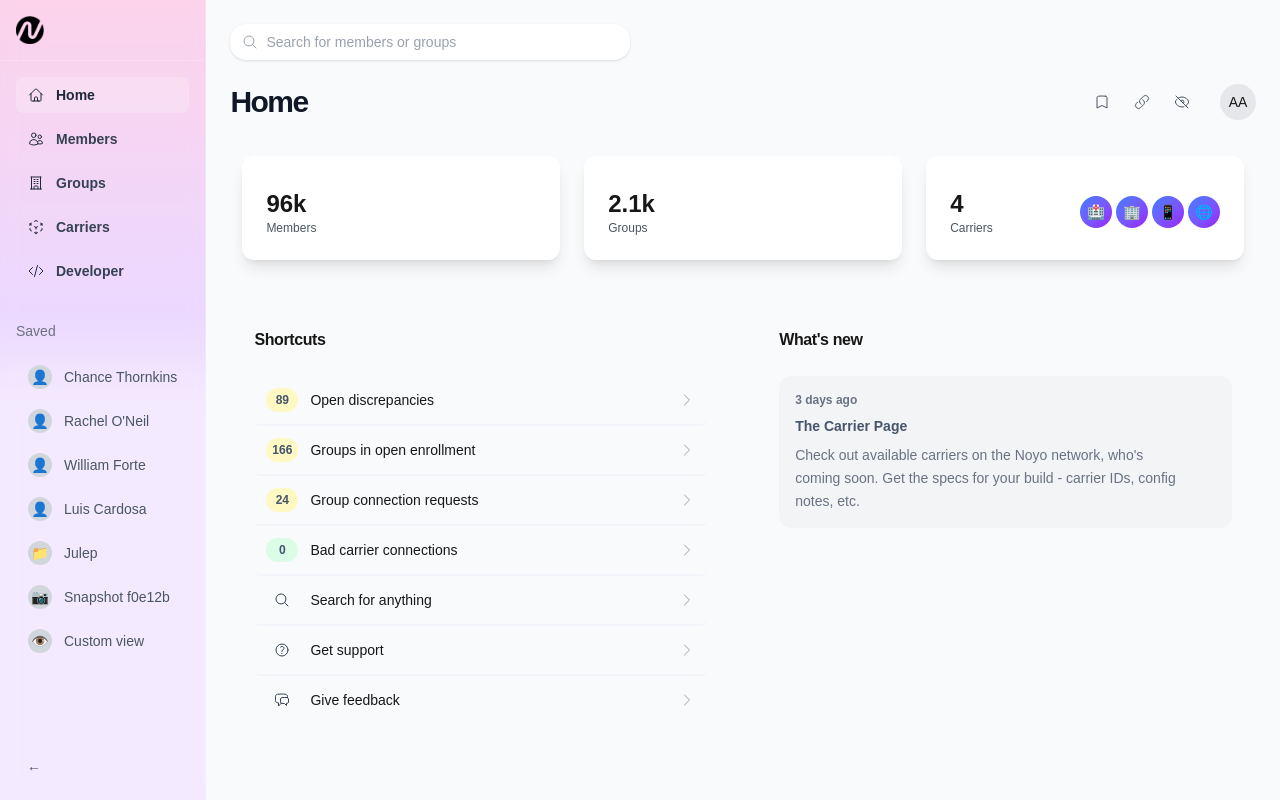
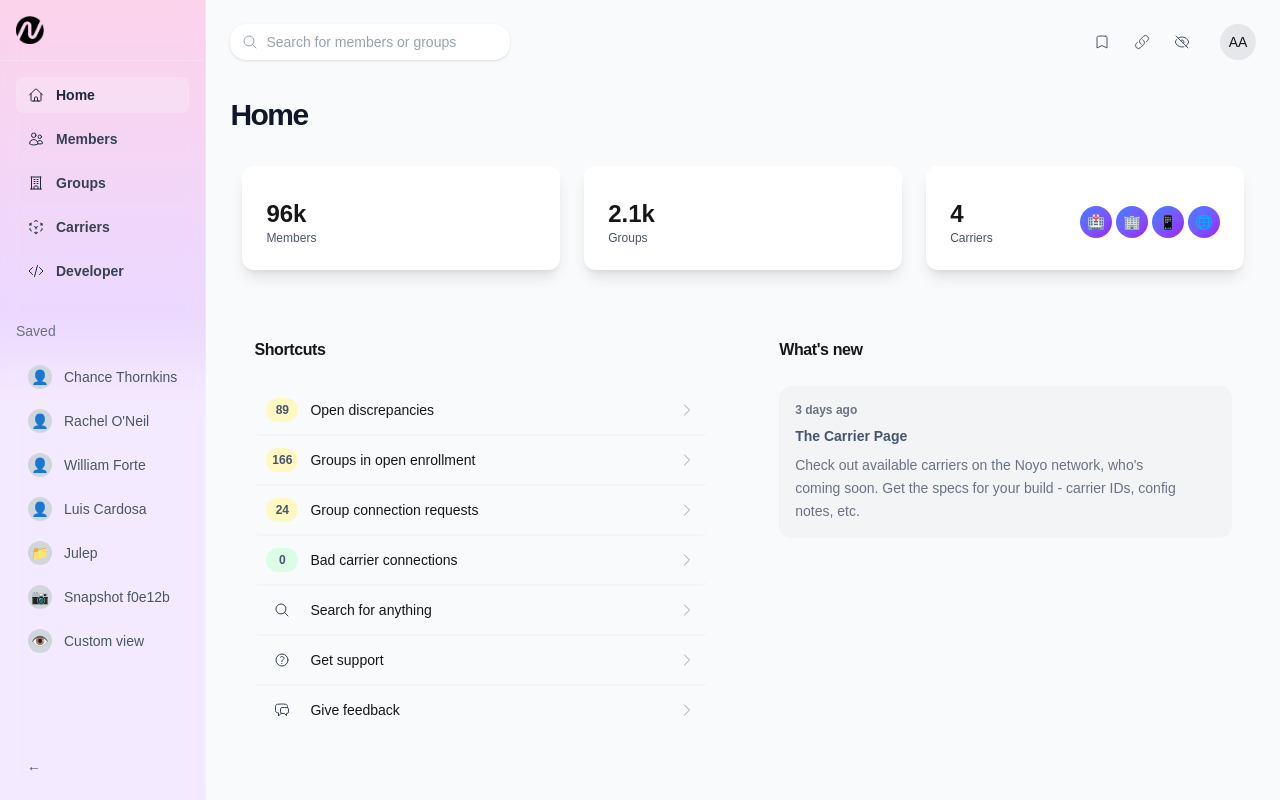
Before and after one commit to qeryz/ben-mock-ui, a Next.js app: page / in a window 1280 px wide. Built offline with nearby package versions, Linux system fonts and the light colour scheme.

Commit message:
chore: separate user controls from header, move up

```diff
--- a/src/app/page.tsx
+++ b/src/app/page.tsx
@@ -8,6 +8,7 @@ import { Shortcuts } from "@/components/features/shortcuts";
 import { WhatsNew } from "@/components/features/whats-new";
 import { useStats } from "@/hooks/use-stats";
 import { shortcuts, news } from "@/data";
+import { UserControls } from "@/components/layout/user-controls";
 
 export default function Home() {
   const { stats, loading } = useStats();
@@ -30,10 +31,15 @@ export default function Home() {
     <div className="flex h-screen bg-gray-500">
       <Sidebar />
       <div className="flex-1 flex flex-col overflow-hidden bg-gray-50 p-6">
-        <Input
-          placeholder="Search for members or groups"
-          className="bg-white border-black text-gray-700 placeholder:text-gray-400 max-w-100"
-        />
+        <div className="flex items-center justify-between mb-4">
+          <Input
+            placeholder="Search for members or groups"
+            className="bg-white border-black text-gray-700 placeholder:text-gray-400 min-w-70"
+          />
+          <UserControls />
+        </div>
+
+        {/* Header */}
         <Header title="Home" />
 
         <div className="flex-1 overflow-auto">
--- a/src/components/layout/header.tsx
+++ b/src/components/layout/header.tsx
@@ -1,16 +1,8 @@
-import { Button } from "@/components/ui/button";
-import {
-  BookmarkIcon,
-  LinkIcon,
-  EyeSlashIcon,
-} from "@heroicons/react/24/outline";
-
 interface HeaderProps {
   title: string;
-  actions?: React.ReactNode;
 }
 
-export function Header({ title, actions }: HeaderProps) {
+export function Header({ title }: HeaderProps) {
   return (
     <div className="flex items-center justify-between py-6">
       <div>
@@ -18,25 +10,6 @@ export function Header({ title, actions }: HeaderProps) {
           {title}
         </h1>
       </div>
-      <div className="flex items-center gap-1">
-        <Button variant="ghost" size="icon">
-          <BookmarkIcon className="w-4 h-4 text-gray-600" />
-        </Button>
-        <Button variant="ghost" size="icon">
-          <LinkIcon className="w-4 h-4 text-gray-600" />
-        </Button>
-        <Button variant="ghost" size="icon">
-          <EyeSlashIcon className="w-4 h-4 text-gray-600" />
-        </Button>
-        <Button
-          variant="ghost"
-          size="icon"
-          className="ml-4 bg-gray-200 hover:bg-gray-300 rounded-full"
-        >
-          AA
-        </Button>
-        {actions}
-      </div>
     </div>
   );
 }
--- /dev/null
+++ b/src/components/layout/user-controls.tsx
@@ -0,0 +1,30 @@
+import { Button } from "@/components/ui/button";
+import {
+  BookmarkIcon,
+  LinkIcon,
+  EyeSlashIcon,
+} from "@heroicons/react/24/outline";
+
+export function UserControls({ actions }: { actions?: React.ReactNode }) {
+  return (
+    <div className="flex items-center gap-1">
+      <Button variant="ghost" size="icon">
+        <BookmarkIcon className="w-4 h-4 text-gray-600" />
+      </Button>
+      <Button variant="ghost" size="icon">
+        <LinkIcon className="w-4 h-4 text-gray-600" />
+      </Button>
+      <Button variant="ghost" size="icon">
+        <EyeSlashIcon className="w-4 h-4 text-gray-600" />
+      </Button>
+      <Button
+        variant="ghost"
+        size="icon"
+        className="ml-4 bg-gray-200 hover:bg-gray-300 rounded-full"
+      >
+        AA
+      </Button>
+      {actions}
+    </div>
+  );
+}
```
